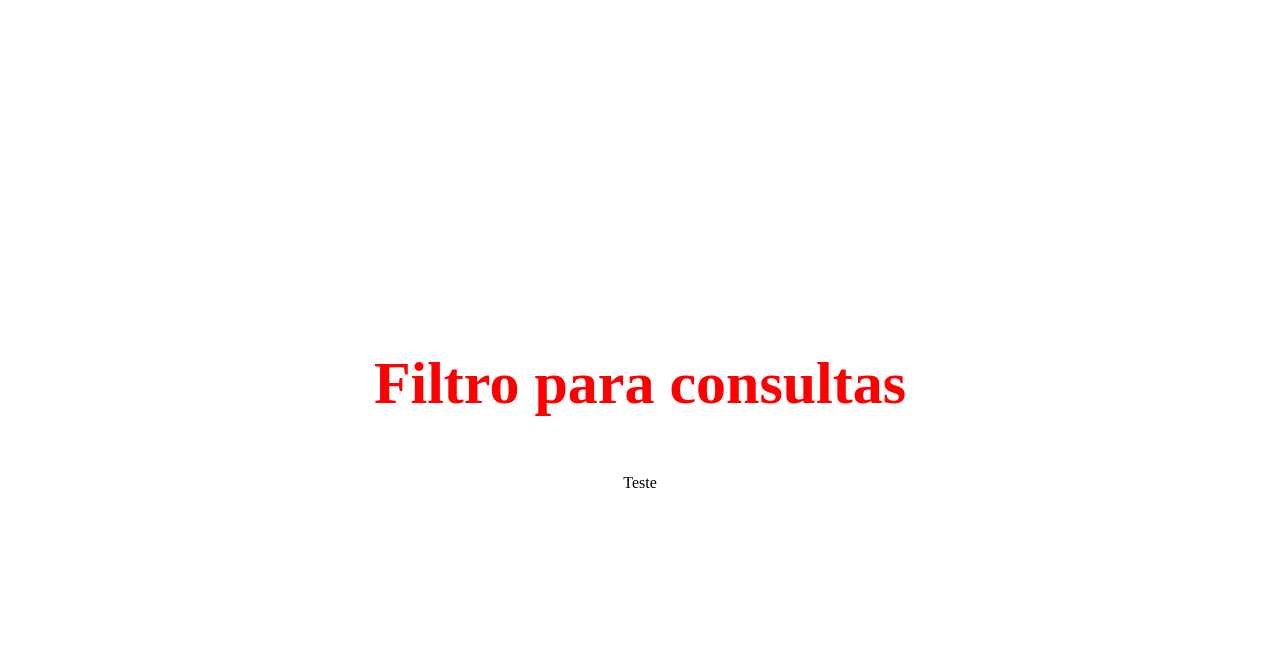
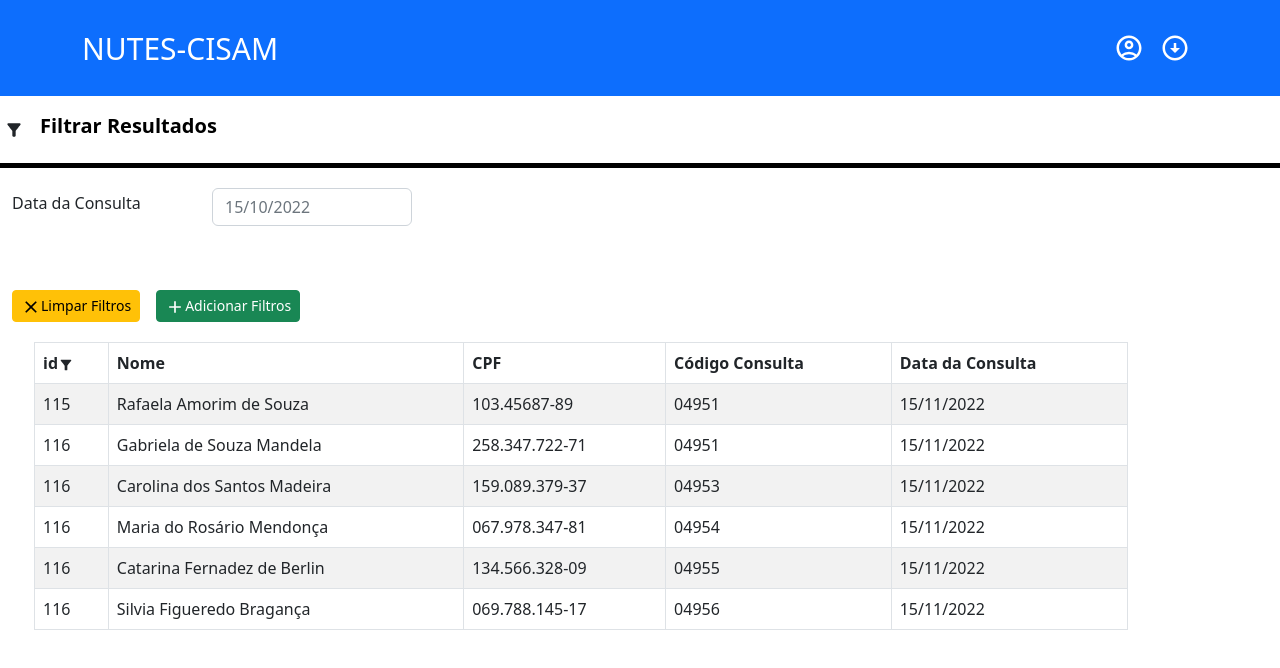
Before and after one commit to Evely-27/ProjetoCisamOriginal, a React (Create React App) app: page /consultas-geral in a window 1280 px wide. Shown: the top 668 px of the page. Built offline with nearby package versions, Linux system fonts and the light colour scheme.

Commit message:
feat: screen de filtro de consultas

```diff
--- a/package.json
+++ b/package.json
@@ -6,7 +6,9 @@
     "@testing-library/jest-dom": "^5.16.5",
     "@testing-library/react": "^13.4.0",
     "@testing-library/user-event": "^13.5.0",
+    "bootstrap": "^5.2.2",
     "react": "^18.2.0",
+    "react-bootstrap": "^2.5.0",
     "react-dom": "^18.2.0",
     "react-icons": "^4.6.0",
     "react-router-dom": "^6.4.2",
--- a/public/index.html
+++ b/public/index.html
@@ -12,7 +12,7 @@
     href="https://fonts.googleapis.com/css2?family=Inter:wght@400;900&family=Roboto:wght@300;400;500;700&display=swap"
     rel="stylesheet">
 
-  <title>RProjeto CISAM</title>
+  <title>Projeto CISAM</title>
 </head>
 
 <body>
--- a/src/pages/FiltrosConsultas/index.js
+++ b/src/pages/FiltrosConsultas/index.js
@@ -1,15 +1,41 @@
-// import { Title} from "./../../shared/layout"
 
-import { Container, Title } from "../../shared/layout/EstilosGerais";
-
+import { Tabela } from "../../shared/components/Tabela";
+import listConsultas from "../../shared/data/consultas.json";
+import { Container, Row, Stack } from "react-bootstrap";
+import { MdFilterAlt, MdAdd, MdClear } from "react-icons/md";
+import Button from 'react-bootstrap/Button';
+import { FormDataConsulta } from "../../shared/components/FormDataConsulta";
+import { Title } from "../../shared/layout/EstilosGerais";
+import { BarraNav } from "../../shared/components";
 
 export const FiltrosConsultas = () => {
     return (
-        <Container style={{flexDirection: 'column' }}>
-            <Title>Filtro para consultas</Title>
-            <p>Teste</p>
+        <Container fluid="sx" >
+            <Stack d="auto">
+              <BarraNav/>
+                <Stack direction="horizontal" gap={3} style={{borderBottom: "10px", padding: '4px', alignItems: "center" }}>
+                    <MdFilterAlt size={20} />
+                    <Title>Filtrar Resultados</Title>
+                </Stack>
+                <div className="Traco" style={{height:"5px", backgroundColor:"#000" }}></div>
+            </Stack>
+            <Container style={{ marginLeft: "0" }}>
 
-        </Container>
-
+                <FormDataConsulta />
+                <Stack direction="horizontal" gap={3} style={{marginTop:"8vh"}}>
+                    <Button variant="warning" size="sm" >
+                        <MdClear size={20} />
+                        Limpar Filtros
+                    </Button>
+                    <Button variant="success" size="sm">
+                        <MdAdd size={20} />
+                        Adicionar Filtros
+                    </Button>
+                </Stack>
+                <Row style={{ marginTop: "20px", marginLeft:'10px'}}>
+                    <Tabela listaTabela={listConsultas} />
+                </Row>
+            </Container>
+        </Container >
     )
 };
--- a/src/pages/Login/index.js
+++ b/src/pages/Login/index.js
@@ -1,7 +1,7 @@
 // import React, { useState } from 'react'
 import './login.css';
 import { MdOutlinePersonOutline, MdLockOutline } from "react-icons/md";
-import Logo from './../../assets/logo-cisam.jpg';
+import Logo from '../../assets/logo-cisam.jpg';
 import { Container } from '../../shared/layout/EstilosGerais';
 import { useNavigate } from 'react-router-dom';
 // import { HiEye,HiEyeOff } from "react-icons/hi";
--- /dev/null
+++ b/src/shared/components/BarraNav/index.js
@@ -0,0 +1,23 @@
+import { Container, Navbar,Nav} from "react-bootstrap";
+
+import { MdOutlineAccountCircle , MdOutlineArrowCircleDown} from "react-icons/md";
+
+export const BarraNav = () => {
+
+    return(
+      <Navbar bg="primary" variant="dark" style={{height:"12vh"}} >
+        <Container>
+          <Navbar.Brand href="/" style={{ fontSize:"30px"}} >NUTES-CISAM</Navbar.Brand>
+            <Nav className="justify-content-end" >
+            <Nav.Link>
+                <MdOutlineAccountCircle size={30} color="white"/>
+            </Nav.Link>
+            <Nav.Link>
+                <MdOutlineArrowCircleDown size={30} color="white"/>
+            </Nav.Link>
+          </Nav>
+        </Container>
+      </Navbar>
+
+  );
+}
--- /dev/null
+++ b/src/shared/components/FormDataConsulta/index.js
@@ -0,0 +1,11 @@
+import {  Stack, Form} from "react-bootstrap";
+
+export const FormDataConsulta = () => {
+
+    return (
+        <Stack direction="horizontal" style={{ marginBlock:"20px", alignItems:"center" }}>
+                <Form.Label style={{ width:"25vh" }}>Data da Consulta</Form.Label>
+                <Form.Control placeholder="15/10/2022" style={{ width:"25vh", }}/>
+        </Stack>
+    )
+};
--- /dev/null
+++ b/src/shared/components/Tabela/index.js
@@ -0,0 +1,39 @@
+import  'bootstrap/dist/css/bootstrap.min.css' ;
+import {Table , Container } from "react-bootstrap";
+import { MdFilterAlt } from "react-icons/md";
+
+
+export const Tabela = ({ listaTabela }) => {
+
+    return (
+        <Container >
+            <Table striped bordered hover>
+                <thead>
+                    <tr>
+                        <th>id
+                        <MdFilterAlt/>
+                        </th>
+
+                        <th>Nome</th>
+                        <th>CPF</th>
+                        <th>Código  Consulta</th>
+                        <th>Data da Consulta</th>
+                    </tr>
+                </thead>
+                <tbody>
+                    {listaTabela.map (content => (
+
+                        <tr>
+                        <td>{content.id}</td>
+                        <td>{content.nome}</td>
+                        <td>{content.cpf}</td>
+                        <td>{content.codigo_consulta}</td>
+                        <td>{content.data_consulta}</td>
+                    </tr>
+                    ))
+                    }
+                </tbody>
+            </Table>
+        </Container >
+    )
+}
--- /dev/null
+++ b/src/shared/components/index.js
@@ -0,0 +1,3 @@
+export * from "./Tabela/index";
+export * from "./FormDataConsulta/index";
+export * from "./BarraNav/index";
--- /dev/null
+++ b/src/shared/data/consultas.json
@@ -0,0 +1,45 @@
+[
+    {
+        "id": 115,
+        "nome": "Rafaela Amorim de Souza",
+        "cpf":"103.45687-89",
+        "codigo_consulta": "04951",
+        "data_consulta": "15/11/2022"
+    },
+    {
+        "id": 116,
+        "nome": "Gabriela de Souza Mandela",
+        "cpf":"258.347.722-71",
+        "codigo_consulta": "04951",
+        "data_consulta": "15/11/2022"
+    },
+    {
+        "id": 116,
+        "nome": "Carolina dos Santos Madeira",
+        "cpf":"159.089.379-37",
+        "codigo_consulta": "04953",
+        "data_consulta": "15/11/2022"
+    },
+    {
+        "id": 116,
+        "nome": "Maria do Rosário Mendonça",
+        "cpf":"067.978.347-81",
+        "codigo_consulta": "04954",
+        "data_consulta": "15/11/2022"
+    },
+    {
+        "id": 116,
+        "nome": "Catarina Fernadez de Berlin",
+        "cpf":"134.566.328-09",
+        "codigo_consulta": "04955",
+        "data_consulta": "15/11/2022"
+    },
+    {
+        "id": 116,
+        "nome": "Silvia Figueredo Bragança",
+        "cpf":"069.788.145-17",
+        "codigo_consulta": "04956",
+        "data_consulta": "15/11/2022"
+    }
+
+]
--- a/src/shared/layout/EstilosGerais.js
+++ b/src/shared/layout/EstilosGerais.js
@@ -2,9 +2,11 @@ import styled from 'styled-components';
 
 
  export const Title = styled.h1`
-     color: #f00;
+     color: #000;
      font-size: 60px;
-
+     font-weight: 600;
+     font-size: 20px;
+     line-height: 51px;
 
 `
 
@@ -15,5 +17,4 @@ export const  Container = styled.div `
     height: 100vh;
     background-color: #fff;
     min-width: 100vh;
-
 `
```
Also changed, not shown: src/App.js (+6 -1 lines), src/index.js (line endings or trailing spaces), 2 other files (tests, documents, lock files or other folders).
